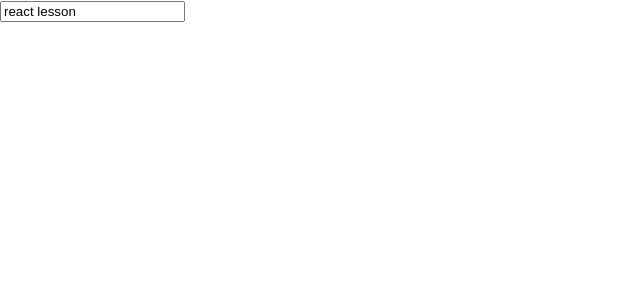
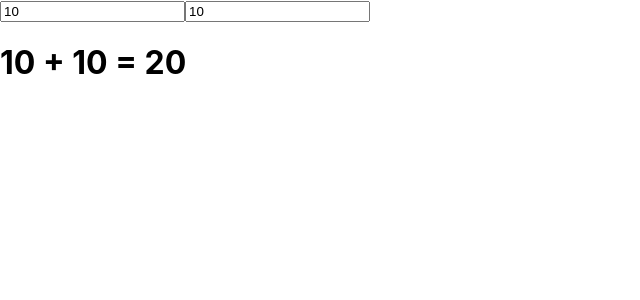
Before and after one commit to tattyola/react-state, a React (Create React App) app: page / in a window 1280 px wide. Shown: the top 300 px of the page, without its empty margins (0-640 px from the left). Built offline with nearby package versions, Linux system fonts and the light colour scheme.

Commit message:
created calculator

```diff
--- a/src/App.js
+++ b/src/App.js
@@ -2,15 +2,21 @@ import {useState} from "react";
 
 function App() {
 
-    const [name, setName] = useState('react lesson');
-    const changeName = (e) => {
-        // console.log(e.target.value)
-        setName(e.target.value)
+    const [number1, setNumber1] = useState(10);
+    const [number2, setNumber2] = useState(10);
+    const changeNumber1 = (e) => {
+        isNaN(e.target.value) ? setNumber1(0) : setNumber1(+e.target.value);
+
+    }
+    const changeNumber2 = (e) => {
+        isNaN(e.target.value) ? setNumber2(0) : setNumber2(+e.target.value);
     }
 
     return (
         <div>
-            <input value={name} onChange={changeName}/>
+            <input value={number1} onChange={changeNumber1}/>
+            <input value={number2} onChange={changeNumber2}/>
+            <h1>{number1} + {number2} = {number1 + number2}</h1>
         </div>
     );
 }
```
